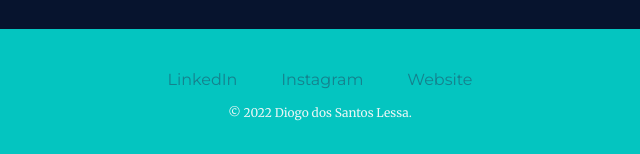
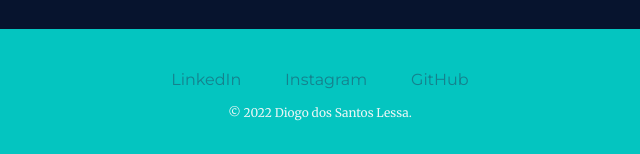
Before and after one commit to DiogoLss/cv, a plain HTML site: page index.html in a window 1280 px wide. Shown: the part 4740-4894 px from the top of the page, 320-960 px from the left. Drawn offline with Linux system fonts and the light colour scheme.

Commit message:
GitHub added

```diff
--- a/index.html
+++ b/index.html
@@ -85,7 +85,7 @@
   <div class="bottom-container">
     <a class="footer-link" href="https://www.linkedin.com/in/diogo-lessa-637488206/">LinkedIn</a>
     <a class="footer-link" href="https://www.instagram.com/diongrozz/">Instagram</a>
-    <a class="footer-link" href="">Website</a>
+    <a class="footer-link" href="https://github.com/DiogoLss">GitHub</a>
     <p class="copyright">© 2022 Diogo dos Santos Lessa.</p>
   </div>
 </body>
```
